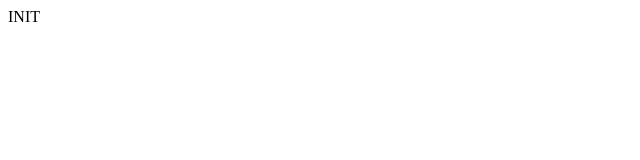
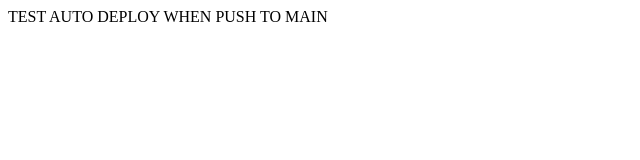
Before and after one commit to yokeTH/ComEngEss-final-project-frontend, a website: page public/index.html in a window 1280 px wide. Shown: the whole page, without its empty margins (0-640 px from the left). Drawn offline with Linux system fonts and the light colour scheme.

Commit message:
modified:   public/index.html

```diff
--- a/public/index.html
+++ b/public/index.html
@@ -6,6 +6,6 @@
   <title>Document</title>
 </head>
 <body>
-  INIT
+  TEST AUTO DEPLOY WHEN PUSH TO MAIN
 </body>
 </html>
```
